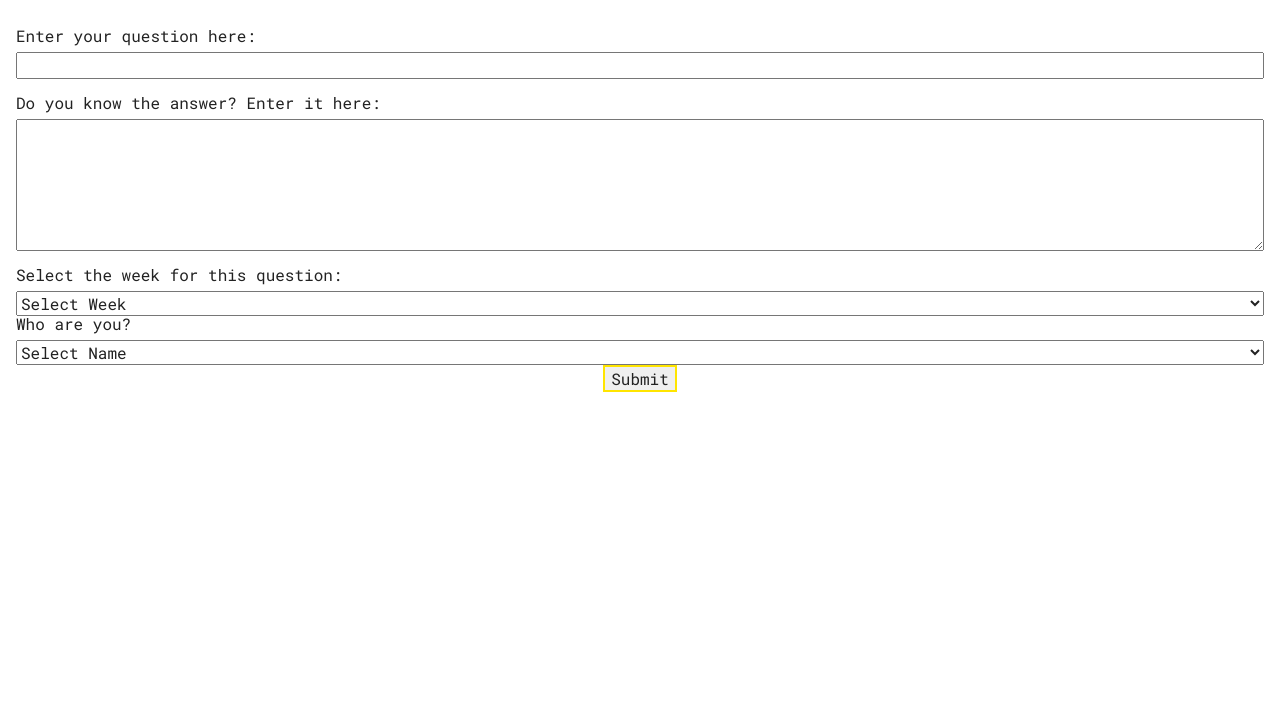
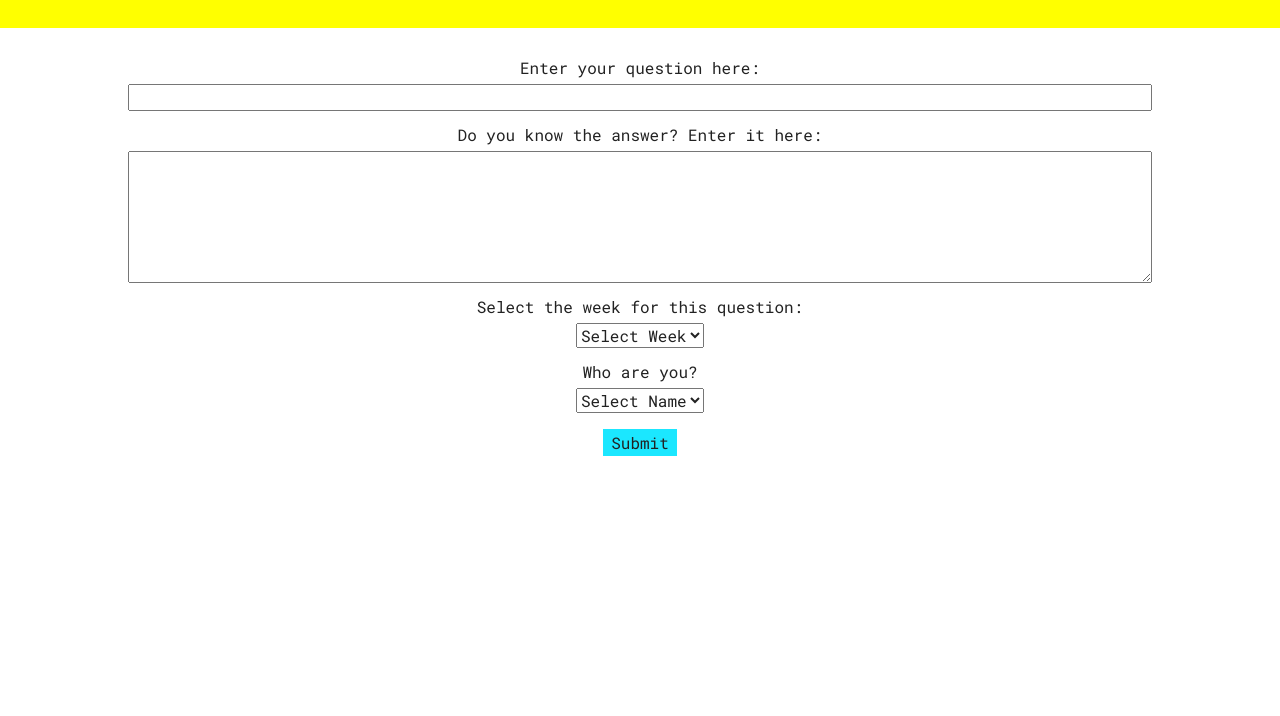
Before and after one commit to FACxBeamery/project-week-5, a website: page public/index.html in a window 1280 px wide. Shown: the part 84-800 px from the top of the page. Drawn offline with Linux system fonts and the light colour scheme; no server answers.

Commit message:
styling udpate

```diff
--- a/public/css/style.css
+++ b/public/css/style.css
@@ -12,6 +12,9 @@ input {
     flex-direction: column;
     align-items: center;
     margin: 2rem 0rem;
+    background: yellow;
+    margin-top: 0;
+    padding: 2rem;
 }
 
 .header__title {
@@ -23,6 +26,9 @@ input {
     display: flex;
     flex-direction: column;
     margin: 0rem 1rem 2rem 1rem;
+    align-items: center;
+    width: 80vw;
+    margin: auto;
 }
 
 .form__label {
@@ -31,15 +37,26 @@ input {
 
 .form__dropdown {
     margin-bottom: 1rem;
+    align-self: center;
 }
 
 .form__input {
     margin-bottom: 1rem;
+    width: 80vw;
+}
+
+.form__textarea {
+    max-height: 30vh;
+    margin-top: 0px;
+    min-height: 10vh;
+    overflow-y: scroll;
 }
 
 .form__button {
     margin: auto;
-    border: 0.125rem solid #ffe500;
+    border: 0.125rem solid #1be7ff;
+    background-color: #1be7ff;
+    margin-bottom: 1.5rem;
 }
 
 .form-week__details-wrapper {
@@ -52,7 +69,7 @@ input {
     display: flex;
     flex-direction: column;
     margin: 0rem 1rem 2rem 1rem;
-    border: 0.125rem solid #3dc1c1;
+    border: 0.25rem solid #6eeb83;
     padding: 1rem;
 }
 
@@ -60,7 +77,7 @@ input {
     font-weight: 500;
     font-size: 1.5rem;
     margin-bottom: 1rem;
-    border-bottom: 0.125rem solid #444;
+    border-bottom: 0.125rem solid #000000;
     padding-bottom: 0.5rem;
 }
 
@@ -72,7 +89,7 @@ input {
 }
 
 .answer-wrapper {
-    border: 0.125rem solid #f3b9e4;
+    border: 0.125rem solid #000000;
     padding: 0.5rem;
     margin-bottom: 1rem;
     max-height: 20vh;
@@ -87,7 +104,7 @@ input {
 
 .question-wrapper__week {
     text-align: right;
-    background: antiquewhite;
+    background: #ffe500;
     margin-left: auto;
     padding: 0.5rem;
 }
--- a/public/index.html
+++ b/public/index.html
@@ -22,11 +22,21 @@
                     <label for="question" class="form__label">Enter your question here:</label>
                     <input type="text" name="question" class="form__input" required />
 
-					<label for="answer" class="form__label">Do you know the answer? Enter it here:</label>
-					<textarea type="text" name="answer" class="form__input" rows="6"></textarea>
+                    <label for="answer" class="form__label"
+                        >Do you know the answer? Enter it here:</label
+                    >
+                    <textarea
+                        class="form__textarea form__input"
+                        type="text"
+                        name="answer"
+                        class="form__input"
+                        rows="6"
+                    ></textarea>
 
-					<label for="week-dropdown" class="form__label">Select the week for this question:</label>
-					<select class="form-week__dropdown" name="week-dropdown" required>
+                    <label for="week-dropdown" class="form__label"
+                        >Select the week for this question:</label
+                    >
+                    <select class="form__dropdown" name="week-dropdown" required>
                         <option value="" disabled selected>Select Week</option>
                         <option value="0">Generic</option>
                         <option value="1">1</option>
@@ -44,7 +54,8 @@
                     </select>
 
                     <label for="name-dropdown" class="form__label">Who are you?</label>
-					<select class="form-name__dropdown" name="name-dropdown" required>
+
+                    <select class="form__dropdown" name="name-dropdown" required>
                         <option value="" disabled selected>Select Name</option>
                         <option value="Joao">João</option>
                         <option value="Martha">Martha</option>
@@ -57,8 +68,17 @@
                         <option value="Kristina">Kristina</option>
                     </select>
 
-					<label class="form__label visually-hidden" for="submit-button">Click here to submit:</label>
-					<button type="submit" class="form__button" name="submit-button" id="submit-question">Submit</button>
+                    <label class="form__label visually-hidden" for="submit-button"
+                        >Click here to submit:</label
+                    >
+                    <button
+                        type="submit"
+                        class="form__button"
+                        name="submit-button"
+                        id="submit-question"
+                    >
+                        Submit
+                    </button>
                 </form>
             </section>
             <section id="questions-container"></section>
--- a/public/js/DOMManipulation.js
+++ b/public/js/DOMManipulation.js
@@ -1,6 +1,6 @@
 document.getElementById("submit-question").addEventListener("click", submitQuestion);
 
-document.getElementById("questions-container").addEventListener("click", e => {
+document.getElementById("questions-container").addEventListener("click", (e) => {
     e.preventDefault();
     if (e.target.classList.contains("answers-container__submit-button")) {
         // const _id = e.target.parentNode.parentNode.id;
@@ -14,8 +14,6 @@ document.getElementById("questions-container").addEventListener("click", e => {
     }
 });
 
-
-
 const changeAnswerForm = (submitButton) => {
     const answersContainer = submitButton.parentNode;
     const _id = answersContainer.parentNode.id;
@@ -23,6 +21,7 @@ const changeAnswerForm = (submitButton) => {
     const newAnswerForm = document.createElement("form");
     newAnswerForm.classList.add("form");
     const newAnswerText = document.createElement("textarea");
+    newAnswerText.classList.add("form__textarea");
     newAnswerText.classList.add("form__input");
     newAnswerText.id = `text${_id}`;
     const newAnswerTextLabel = document.createElement("label");
@@ -67,13 +66,12 @@ const changeAnswerForm = (submitButton) => {
     newAnswerForm.appendChild(newAnswerOwner);
     newAnswerForm.appendChild(newAnswerSubmit);
     answersContainer.appendChild(newAnswerForm);
-
 };
 
-const displayQuestions = questionsArray => {
+const displayQuestions = (questionsArray) => {
     resetQuestionContainer();
     const questionsContainer = document.getElementById("questions-container");
-	questionsArray.forEach(question => questionsContainer.appendChild(renderQuestion(question)));
+    questionsArray.forEach((question) => questionsContainer.appendChild(renderQuestion(question)));
 };
 
 const renderQuestion = (question) => {
@@ -116,10 +114,9 @@ const renderQuestion = (question) => {
     questionWrapper.appendChild(answersContainer);
 
     return questionWrapper;
-
 };
 
-const renderAnswer = answer => {
+const renderAnswer = (answer) => {
     const answerWrapper = document.createElement("div");
     answerWrapper.classList.add("answer-wrapper");
 
@@ -130,7 +127,6 @@ const renderAnswer = answer => {
     const answerOwner = document.createElement("p");
     answerOwner.classList.add("answer-wrapper__answer-owner");
     answerOwner.textContent = `Answered by: ${answer.answerOwner}`;
-
 
     answerWrapper.appendChild(answerText);
     answerWrapper.appendChild(answerOwner);
```
Lines whose indentation alone changed are shown as unchanged.
